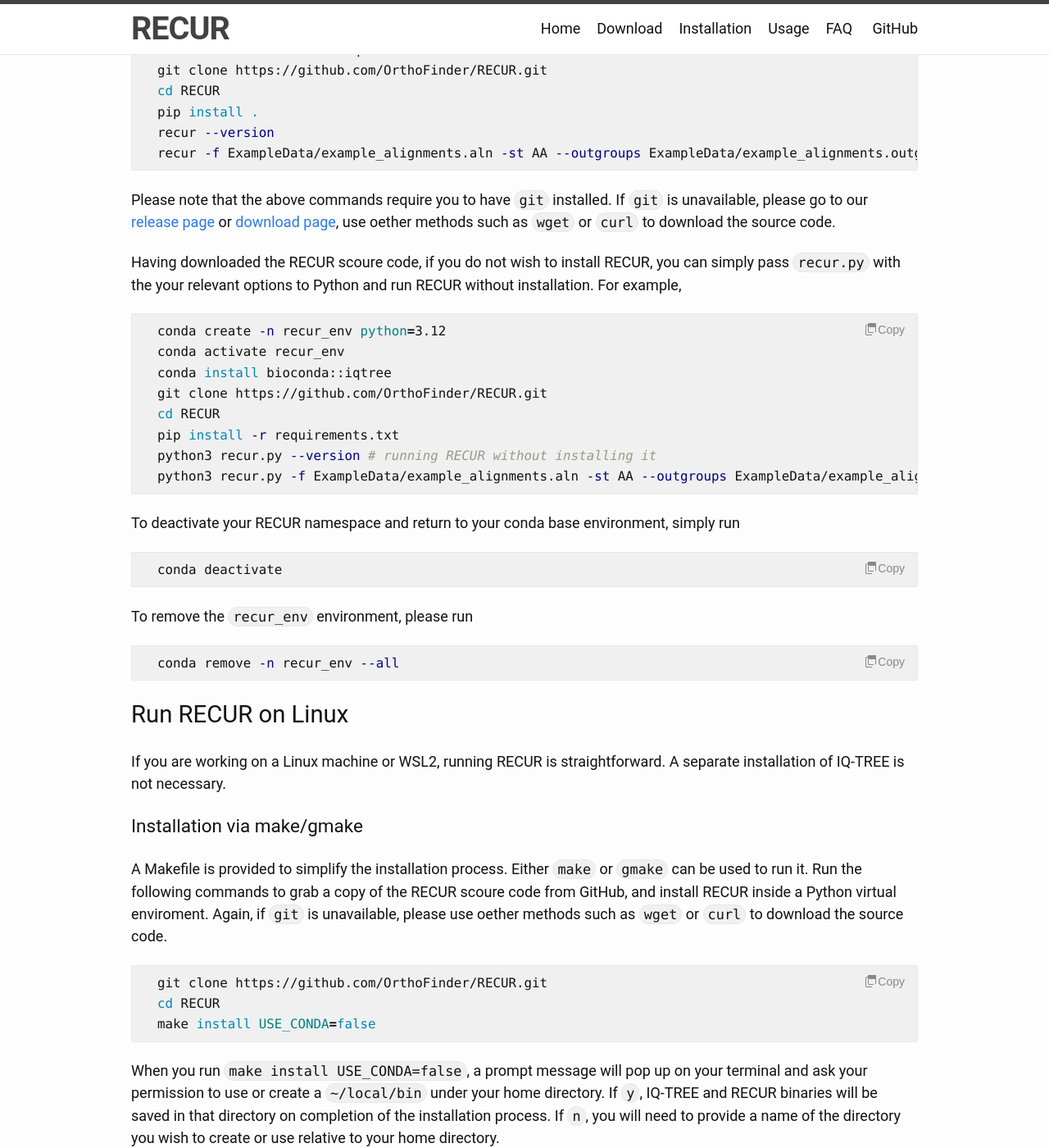
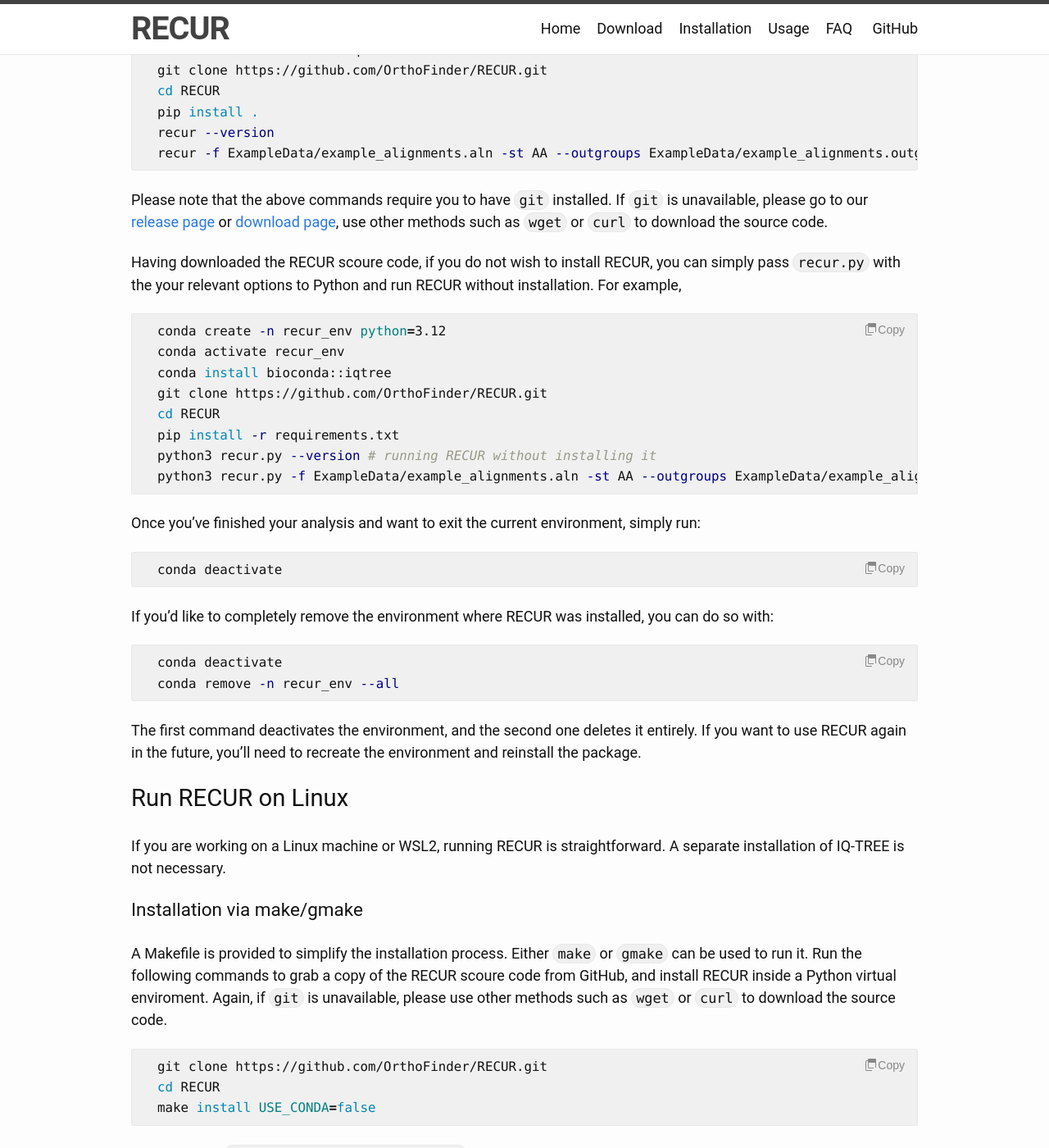
Before and after one commit to OrthoFinder/RECUR, a Jekyll site: the page built from docs/installation.markdown, in a window 1280 px wide and 1400 px high, scrolled down 1275 px. Shown: the whole window at 82% size. Built offline with Jekyll 4.4.1, drawn with Linux system fonts in a browser that asks for light colours; comment, search, counter and statistics services are not loaded; some of the changed text lies outside the part shown.

Commit message:
docs: add more comments on the cleanup section

````diff
--- a/docs/installation.markdown
+++ b/docs/installation.markdown
@@ -51,7 +51,7 @@
   recur --version
   recur -f ExampleData/example_alignments.aln -st AA --outgroups ExampleData/example_alignments.outgroups.txt
   ```
-  Please note that the above commands require you to have `git` installed. If `git` is unavailable, please go to our [release page](https://github.com/OrthoFinder/RECUR/releases) or [download page](https://orthofinder.github.io/RECUR/download/), use oether methods such as `wget` or `curl` to download the source code.
+  Please note that the above commands require you to have `git` installed. If `git` is unavailable, please go to our [release page](https://github.com/OrthoFinder/RECUR/releases) or [download page](https://orthofinder.github.io/RECUR/download/), use other methods such as `wget` or `curl` to download the source code.
 
   Having downloaded the RECUR scoure code, if you do not wish to install RECUR, you can simply pass `recur.py` with the your relevant options to Python and run RECUR without installation. For example,
 
@@ -66,15 +66,16 @@
   python3 recur.py -f ExampleData/example_alignments.aln -st AA --outgroups ExampleData/example_alignments.outgroups.txt
   ```
 
-  To deactivate your RECUR namespace and return to your conda base environment, simply run
+  Once you've finished your analysis and want to exit the current environment, simply run:
   ```bash
   conda deactivate
   ```
-
-  To remove the `recur_env` environment, please run
+  If you'd like to completely remove the environment where RECUR was installed, you can do so with:
   ```bash
+  conda deactivate
   conda remove -n recur_env --all
   ```
+  The first command deactivates the environment, and the second one deletes it entirely. If you want to use RECUR again in the future, you’ll need to recreate the environment and reinstall the package.
 
 ### Run RECUR on Linux
 
@@ -82,7 +83,7 @@
 
 #### Installation via make/gmake
 
-  A Makefile is provided to simplify the installation process. Either `make` or `gmake` can be used to run it. Run the following commands to grab a copy of the RECUR scoure code from GitHub, and install RECUR inside a Python virtual enviroment. Again, if `git` is unavailable, please use oether methods such as `wget` or `curl` to download the source code.
+  A Makefile is provided to simplify the installation process. Either `make` or `gmake` can be used to run it. Run the following commands to grab a copy of the RECUR scoure code from GitHub, and install RECUR inside a Python virtual enviroment. Again, if `git` is unavailable, please use other methods such as `wget` or `curl` to download the source code.
 
   ```bash
   git clone https://github.com/OrthoFinder/RECUR.git
@@ -162,16 +163,18 @@
   python3 recur.py -f ExampleData/example_alignments.aln -st AA --outgroups ExampleData/example_alignments.outgroups.txt
   ```
 
-  To deactivate the virtual environment, please run
+  To deactivate the virtual environment, please run:
   ```bash
   deactivate
   ```
 
   If you followed the above instructions and cloned the repo locally, you can run the following command to remove RECUR
   ```bash
+  deactivate
   cd ..
   rm -rf RECUR
   ```
+  This will delete both the environment and all files related to RECUR. If you plan to use RECUR again in the future, you’ll need to recreate the environment and reinstall the package.
 
   > Note: If python3 doesn't work, try using python instead, or check your `/usr/bin` directory to determine which version of Python is installed on your system. Please note that the current version of RECUR requires Python version 3.9 or higher, but no greater than 3.13.
   > If you are running RECUR on Windows, please note that activating and deactivating the virtual enviroment work slightly different.
````
